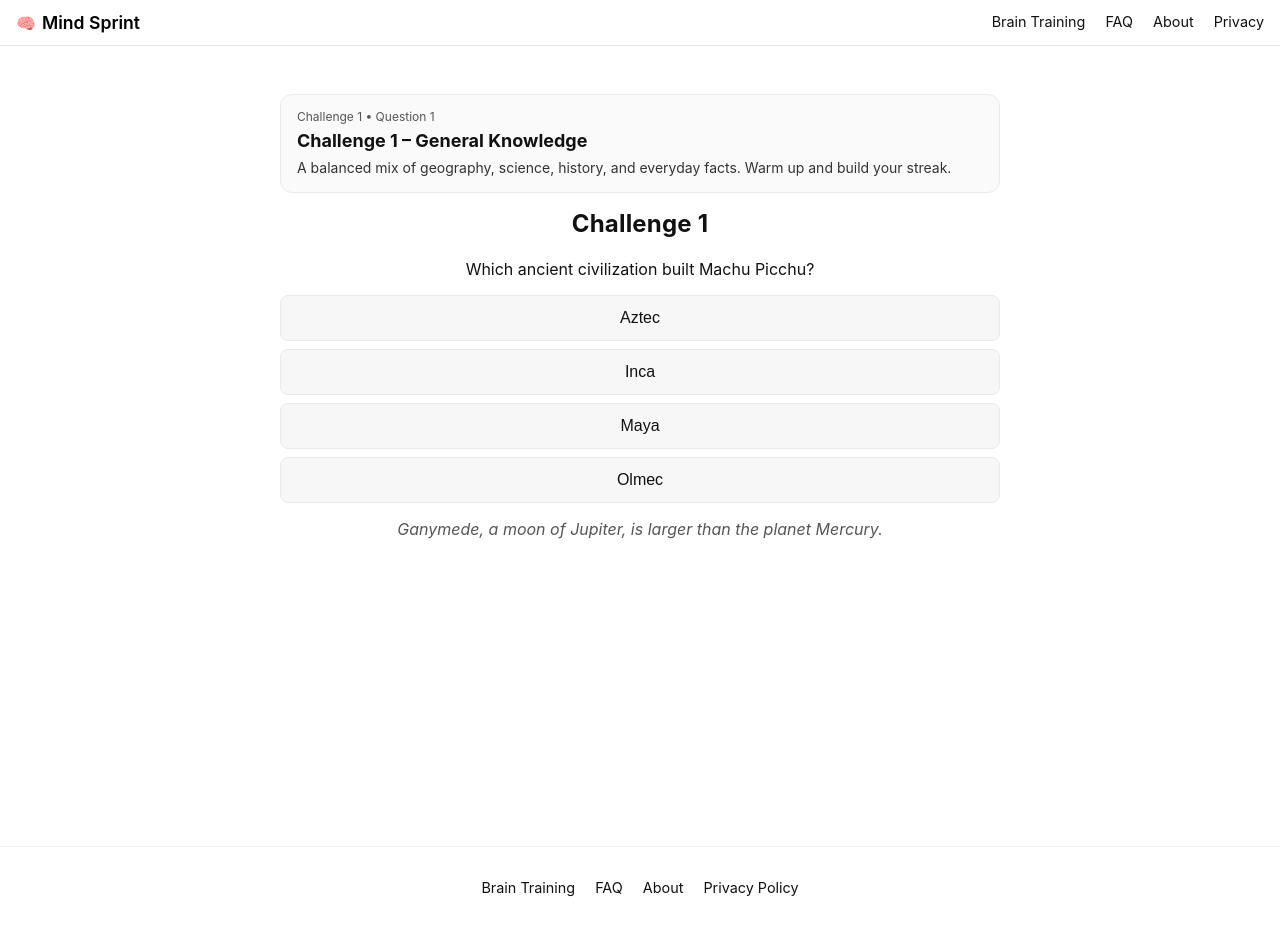
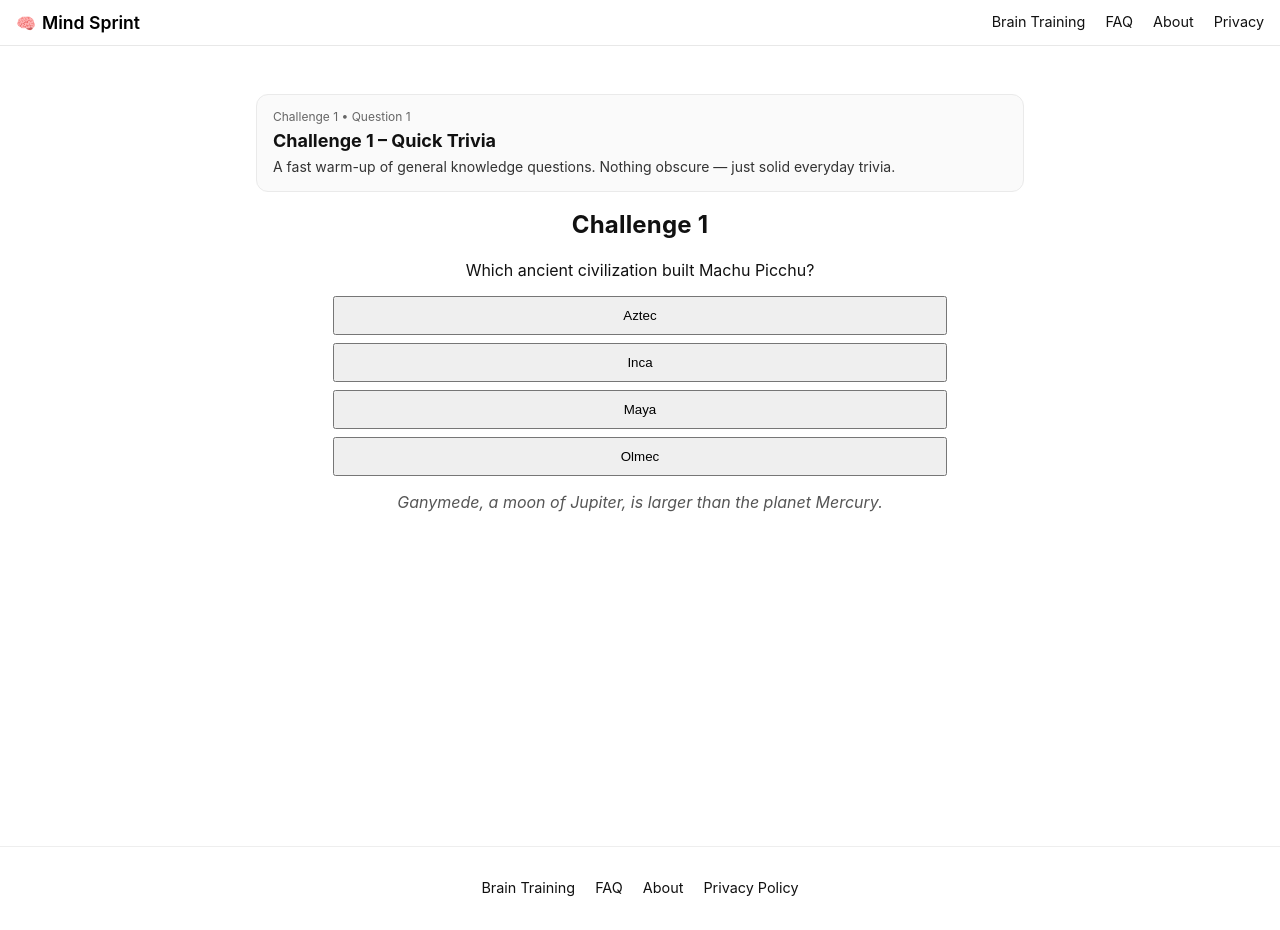
Before and after one commit to justinchase1984/mind-sprint, a Next.js app: page /puzzle/1 in a window 1280 px wide. Built offline with nearby package versions, Linux system fonts and the light colour scheme; no server answers.

Commit message:
Update [id].tsx

```diff
--- a/pages/puzzle/[id].tsx
+++ b/pages/puzzle/[id].tsx
@@ -15,38 +15,44 @@ function ordinal(n: number): string {
   return `${n}th`
 }
 
-// ✅ Challenge intros (static by challenge number; does not conflict with rotating question sets)
 const CHALLENGE_INTROS: Record<
   number,
-  { title: string; blurb: string }
+  { title: string; subtitle: string }
 > = {
   1: {
-    title: 'Challenge 1 – General Knowledge',
-    blurb: 'A balanced mix of geography, science, history, and everyday facts. Warm up and build your streak.',
+    title: 'Challenge 1 – Quick Trivia',
+    subtitle:
+      'A fast warm-up of general knowledge questions. Nothing obscure — just solid everyday trivia.',
   },
   2: {
-    title: 'Challenge 2 – Words & Language',
-    blurb: 'Vocabulary, meanings, grammar, and word origins. Quick thinking, clean answers.',
+    title: 'Challenge 2 – Word Scramble',
+    subtitle:
+      'Unscramble the letters to find the correct word. Quick, satisfying, and not overly tricky.',
   },
   3: {
-    title: 'Challenge 3 – Celebrity Trivia',
-    blurb: 'Movies, music, and famous faces. Fun pop culture questions without the “gotcha” weirdness.',
+    title: 'Challenge 3 – General Knowledge',
+    subtitle:
+      'A mixed bag of world knowledge: sports, geography, culture, and common facts. Keep it moving.',
   },
   4: {
-    title: 'Challenge 4 – History',
-    blurb: 'Big moments, key figures, and world-changing events. Solid history questions—no obscure rabbit holes.',
+    title: 'Challenge 4 – Emoji Word Puzzles',
+    subtitle:
+      'Guess the word from the picture/emoji clues. Think “rebus” style — simple, visual, and fun.',
   },
   5: {
     title: 'Challenge 5 – Memory Sprint',
-    blurb: 'Focus and recall. You’ll briefly see a sequence—then answer from memory.',
+    subtitle:
+      'A short memory test. Watch the sequence, hold it in your head, then answer the question.',
   },
   6: {
-    title: 'Challenge 6 – Science & Nature',
-    blurb: 'Space, biology, the natural world, and how things work. Smart, practical science trivia.',
+    title: 'Challenge 6 – Quick Quiz',
+    subtitle:
+      'Straightforward trivia prompts (sometimes with a hint like “4 letters”). Simple, clean, and satisfying.',
   },
   7: {
-    title: 'Challenge 7 – Culture & History Mix',
-    blurb: 'A final mixed set to finish strong. Stay sharp—then claim your reward at the end.',
+    title: 'Challenge 7 – Final Mixed Round',
+    subtitle:
+      'The final run: a mixed set to finish strong. Stay sharp and lock in that bonus reward.',
   },
 }
 
@@ -62,10 +68,14 @@ export default function PuzzlePage() {
     return 1
   })()
 
-  // Weekly-rotating puzzles (full-set rotation if EXTRA_SETS exist; otherwise baseline order rotates)
+  // Weekly-rotating puzzles
   const puzzles: Puzzle[] = getRotatingPuzzlesByChallenge(challengeIndex)
   const idNum = parseInt((query.id as string) || '1', 10)
   const puzzle = puzzles[idNum - 1]
+
+  const isMemoryDay = challengeIndex === 5
+  const total = isMemoryDay ? 10 : puzzles.length
+  const isResults = idNum > total
 
   useEffect(() => {
     if (idNum === 1) {
@@ -75,9 +85,6 @@ export default function PuzzlePage() {
       )
     }
   }, [idNum, challengeIndex, puzzles])
-
-  const isMemoryDay = challengeIndex === 5
-  const total = isMemoryDay ? 10 : puzzles.length
 
   const flashSeq = useMemo<string[]>(() => {
     if (!isMemoryDay) return []
@@ -124,12 +131,8 @@ export default function PuzzlePage() {
     afterAnswer(userAns.trim() === flashSeq[askIndex])
   }
 
-  const isResults = idNum > total
   const factKey = `${challengeIndex}-${idNum}`
-
-  // ✅ Intro shows only on Question 1 (and not on results screens)
-  const showIntro = !isResults && idNum === 1
-  const intro = CHALLENGE_INTROS[challengeIndex]
+  const showIntro = !isResults && idNum === 1 && !!CHALLENGE_INTROS[challengeIndex]
 
   return (
     <div
@@ -161,29 +164,28 @@ export default function PuzzlePage() {
       )}
 
       <main style={{ width: '100%', maxWidth: 800, padding: '1rem', textAlign: 'center' }}>
-        {/* ✅ Challenge intro (ONLY on Question 1) */}
-        {showIntro && intro && (
-          <section
+        {/* ✅ Challenge Intro (ONLY Question 1, not on results) */}
+        {showIntro && (
+          <div
             style={{
               textAlign: 'left',
               border: '1px solid #eaeaea',
               borderRadius: 12,
               padding: '14px 16px',
-              margin: '0 auto 1rem',
-              maxWidth: 720,
+              margin: '0 auto 18px',
               background: '#fafafa',
             }}
           >
-            <div style={{ fontSize: 12, color: '#555', marginBottom: 6 }}>
-              {`Challenge ${challengeIndex} • Question 1`}
+            <div style={{ fontSize: 12, color: '#666', marginBottom: 6 }}>
+              Challenge {challengeIndex} • Question 1
             </div>
             <div style={{ fontSize: 18, fontWeight: 700, marginBottom: 6 }}>
-              {intro.title}
+              {CHALLENGE_INTROS[challengeIndex].title}
             </div>
-            <div style={{ fontSize: 14, lineHeight: 1.5, color: '#333' }}>
-              {intro.blurb}
+            <div style={{ fontSize: 14, color: '#333', lineHeight: 1.45 }}>
+              {CHALLENGE_INTROS[challengeIndex].subtitle}
             </div>
-          </section>
+          </div>
         )}
 
         {isResults ? (
@@ -267,21 +269,19 @@ export default function PuzzlePage() {
                 <div style={{ display: 'flex', justifyContent: 'center', gap: '1rem', marginTop: '1rem' }}>
                   {passed ? (
                     <Link href={`/puzzle/1?challenge=${challengeIndex + 1}`}>
-                      <button className="ms-btn ms-btn--primary" style={{ width: 'auto', maxWidth: 'none' }}>
+                      <button style={{ padding: '8px 16px' }}>
                         Start Challenge {challengeIndex + 1}
                       </button>
                     </Link>
                   ) : (
                     <Link href={`/puzzle/1?challenge=${challengeIndex}`}>
-                      <button className="ms-btn" style={{ width: 'auto', maxWidth: 'none' }}>
+                      <button style={{ padding: '8px 16px' }}>
                         You scored {score}/{total}. Try Again
                       </button>
                     </Link>
                   )}
                   <Link href="/">
-                    <button className="ms-btn" style={{ width: 'auto', maxWidth: 'none' }}>
-                      Back to Home
-                    </button>
+                    <button style={{ padding: '8px 16px' }}>Back to Home</button>
                   </Link>
                 </div>
               </>
@@ -305,7 +305,7 @@ export default function PuzzlePage() {
                   required
                   style={{ padding: '8px', fontSize: 16 }}
                 />
-                <button type="submit" className="ms-btn ms-btn--primary" style={{ width: 'auto', maxWidth: 'none', marginLeft: 10 }}>
+                <button type="submit" style={{ marginLeft: 10, padding: '8px 16px' }}>
                   Submit
                 </button>
               </form>
@@ -314,7 +314,11 @@ export default function PuzzlePage() {
               <div id="ezoic-pub-ad-placeholder-101" style={{ margin: '1rem 0' }} />
 
               {/* Fact on memory day too */}
-              {DID_YOU_KNOW[factKey] && <p className="ms-fact">{DID_YOU_KNOW[factKey]}</p>}
+              {DID_YOU_KNOW[factKey] && (
+                <p style={{ fontStyle: 'italic', margin: '1rem 0', color: '#555' }}>
+                  {DID_YOU_KNOW[factKey]}
+                </p>
+              )}
             </>
           )
         ) : (
@@ -326,17 +330,27 @@ export default function PuzzlePage() {
               <button
                 key={opt}
                 onClick={() => afterAnswer(opt === puzzle.answer)}
-                className="ms-btn"
+                style={{
+                  display: 'block',
+                  margin: '8px auto',
+                  padding: '10px 20px',
+                  width: '80%',
+                  cursor: 'pointer',
+                }}
               >
                 {opt}
               </button>
             ))}
 
-            {/* Ezoic placeholder – UNDER answers (regular puzzles) */}
+            {/* Ezoic placeholder – UNDER answers */}
             <div id="ezoic-pub-ad-placeholder-101" style={{ margin: '1rem 0' }} />
 
             {/* Fact under the options */}
-            {DID_YOU_KNOW[factKey] && <p className="ms-fact">{DID_YOU_KNOW[factKey]}</p>}
+            {DID_YOU_KNOW[factKey] && (
+              <p style={{ fontStyle: 'italic', margin: '1rem 0', color: '#555' }}>
+                {DID_YOU_KNOW[factKey]}
+              </p>
+            )}
           </>
         )}
 
```
